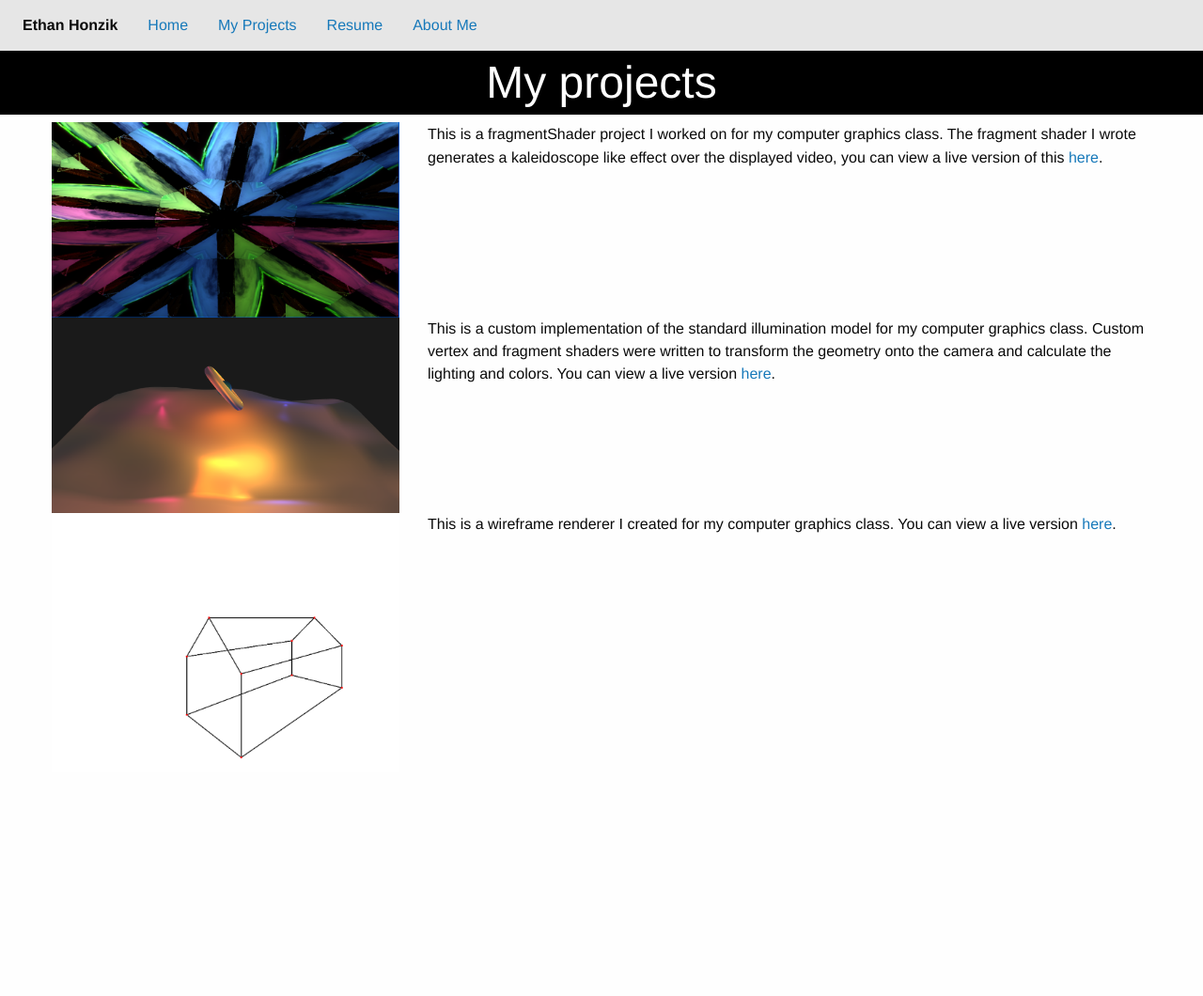
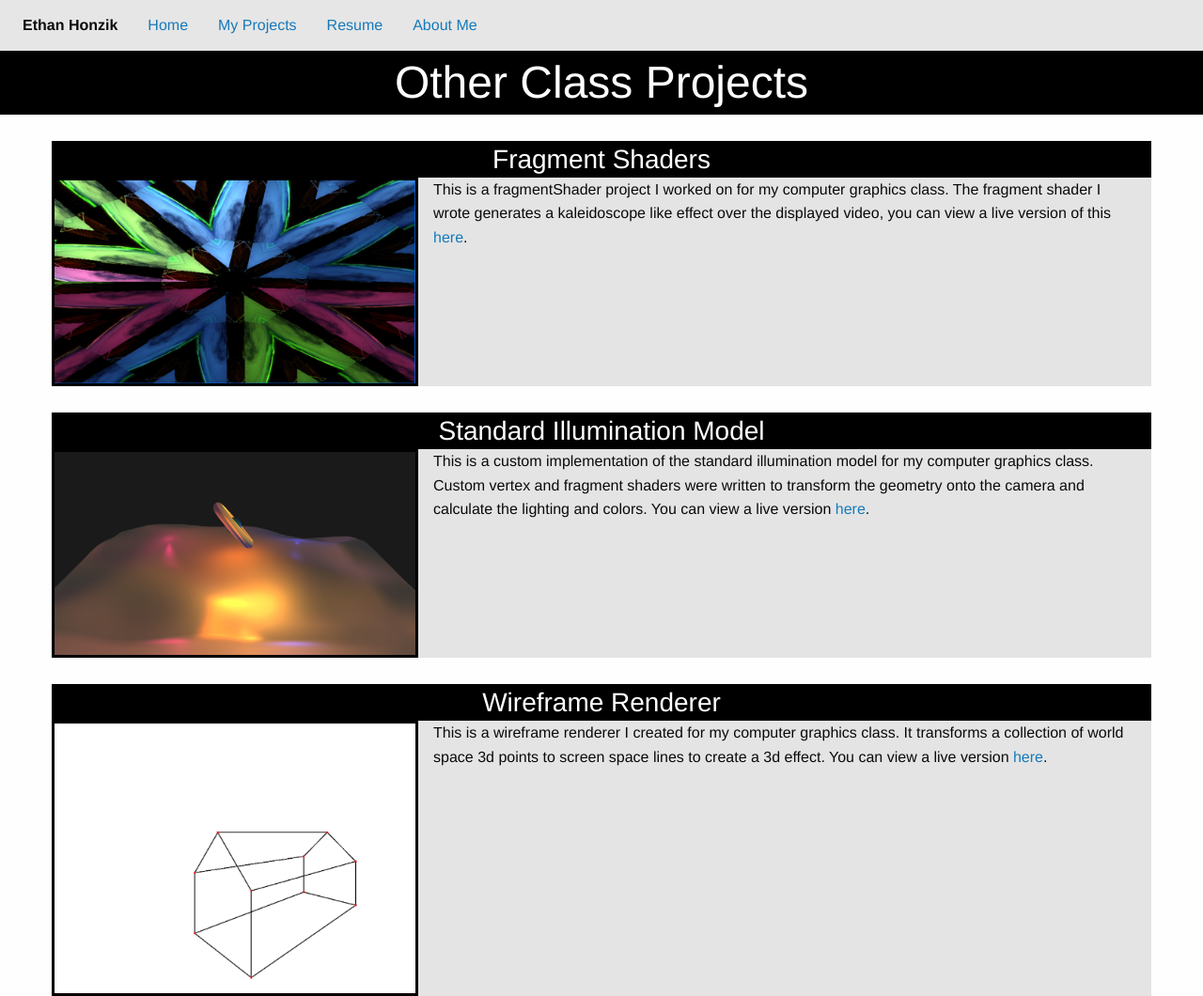
Before and after one commit to DevDroid42/CISC375project1, a plain HTML site: page projects.html in a window 1280 px wide. Shown: the whole page at 94% size. Before the commit the page ends 822 px from the top, so only its background shows below. Drawn offline with Linux system fonts and the light colour scheme.

Commit message:
added items to fun.html

```diff
--- a/css/custom.css
+++ b/css/custom.css
@@ -8,6 +8,15 @@ span.bold {
 }
 
 h1 {
+  text-align: center;
+  background-color: black;
+  color: white;
+}
+
+h2 {
+  margin-top: 1em;
+  margin-bottom: 0em;
+  font-size: 1.75em;
   text-align: center;
   background-color: black;
   color: white;
@@ -27,3 +36,16 @@ p.dateInfo {
   size: 1em;
   margin: auto;
 }
+
+.transparentBackground {
+  background-color: rgb(0,0,0,0.1);
+}
+
+img {
+  border: 0.2em solid black;
+}
+
+p {
+  padding-left: 1em;
+  padding-right: 1em;
+}
--- a/projects.html
+++ b/projects.html
@@ -36,13 +36,14 @@
     </div>
 
     <!-- Your page content lives here -->
-    <h1>My projects</h1>
+    <h1>Other Class Projects</h1>
     <div class="off-canvas-content" data-off-canvas-content>
       <!-- main content within a `grid-container` -->
       <div class="grid-container">
         <!-- `grid-x` represents a row -->
         <!-- Fragment shaders project -->
-        <div class="grid-x grid-padding-x">
+        <h2>Fragment Shaders</h2>
+        <div class="grid-x transparentBackground">
           <div class="cell small-12 medium-4 align-center">
             <img class="align-center" src="content/fragmentShader.PNG" />
           </div>
@@ -61,35 +62,43 @@
           </div>
         </div>
         <!-- Standard illumination model -->
-        <div class="grid-x grid-padding-x">
+        <h2>Standard Illumination Model</h2>
+        <div class="grid-x transparentBackground">
           <div class="cell small-12 medium-4 align-center">
             <img class="align-center" src="content/illuminationModel.PNG" />
           </div>
           <div class="cell small-12 medium-8 large-8">
+            <p>
               This is a custom implementation of the standard illumination model
               for my computer graphics class. Custom vertex and fragment shaders
-            were written to transform the geometry onto the camera and calculate
-            the lighting and colors. You can view a live version
+              were written to transform the geometry onto the camera and
+              calculate the lighting and colors. You can view a live version
               <a
                 href="https://devdroid42.github.io/cg-illumination/"
                 target="_blank"
                 >here</a
               >.
+            </p>
           </div>
         </div>
         <!-- Wireframe renderer -->
-        <div class="grid-x grid-padding-x">
+        <h2>Wireframe Renderer</h2>
+        <div class="grid-x transparentBackground">
           <div class="cell small-12 medium-4 align-center">
             <img class="align-center" src="content/WireframeRender.PNG" />
           </div>
           <div class="cell small-12 medium-8 large-8">
+            <p>
               This is a wireframe renderer I created for my computer graphics
-            class. You can view a live version
+              class. It transforms a collection of world space 3d points to
+              screen space lines to create a 3d effect. You can view a live
+              version
               <a
                 href="https://devdroid42.github.io/cg-3dprojections/"
                 target="_blank"
                 >here</a
               >.
+            </p>
           </div>
         </div>
       </div>
```
Also changed, not shown: fun.html (+27 -1 lines), index.html (+2 -2 lines), resume.html (+9 -6 lines), content/DataFlow.PNG (added), content/Skiing.jpeg (added). Lines whose indentation alone changed are shown as unchanged.
